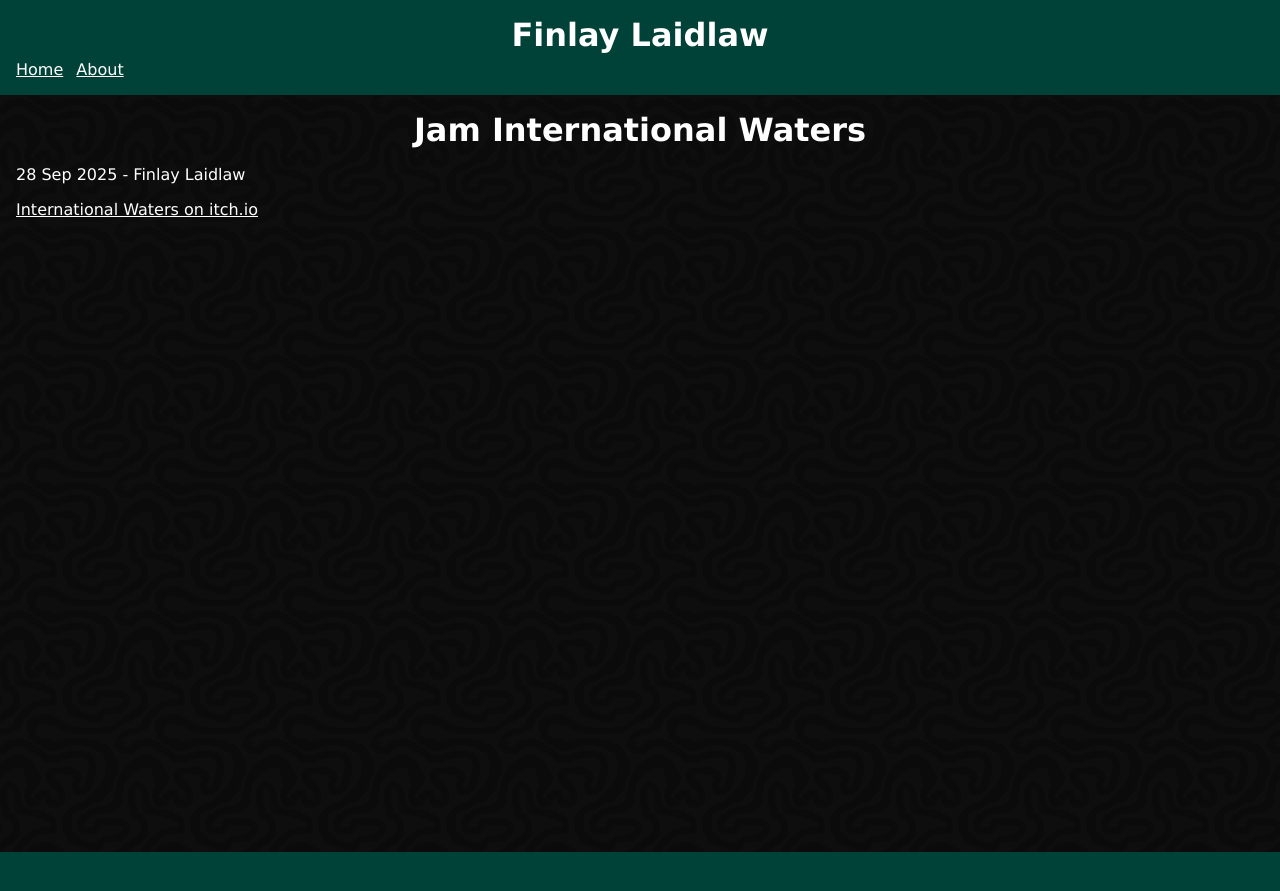
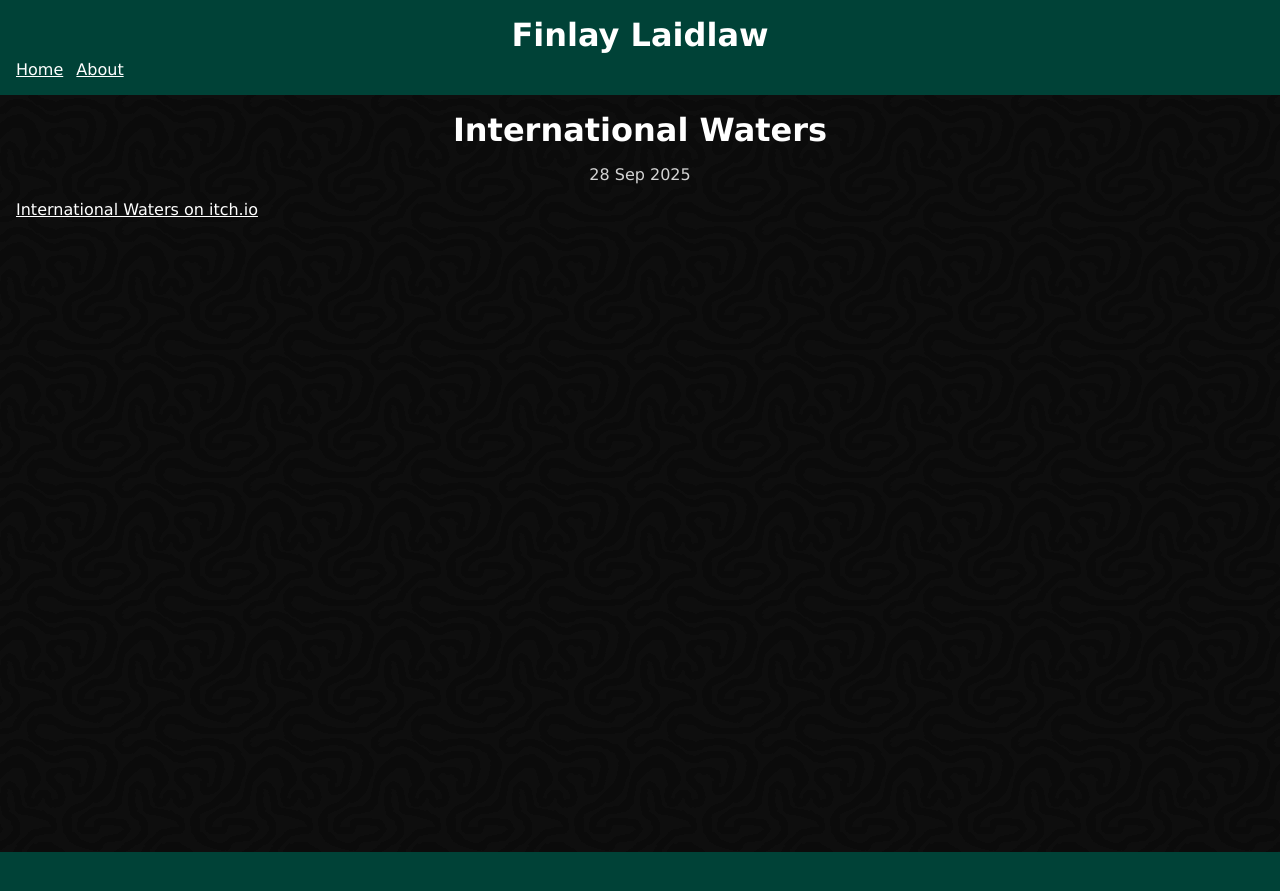
Before and after one commit to CyborgCabbage/cyborgcabbage.github.io, a Jekyll site: the page built from _posts/project/2025-09-28-jam-international-waters.md, in a window 1280 px wide. Shown: the top 891 px of the page. Built offline with Jekyll 4.4.1, drawn with Linux system fonts in a browser that asks for light colours.

Commit message:
Date styling

```diff
--- a/_layouts/post.html
+++ b/_layouts/post.html
@@ -2,6 +2,6 @@
 layout: default
 ---
 <h1>{{ page.title }}</h1>
-<p>{{ page.date | date_to_string }} - Finlay Laidlaw</p>
+<p class="date">{{ page.date | date_to_string }}</p>
 
 {{ content }}
--- a/_sass/main.scss
+++ b/_sass/main.scss
@@ -91,6 +91,12 @@
   font-style: italic;
 }
 
+.date {
+  text-align: center;
+  font-style: bold;
+  color: lightgrey;
+}
+
 @media screen and (width < 820px) {
   .box {
     flex-direction: column;
```
Also changed, not shown: _posts/project/2025-09-28-jam-international-waters.md (+1 -1 lines).
